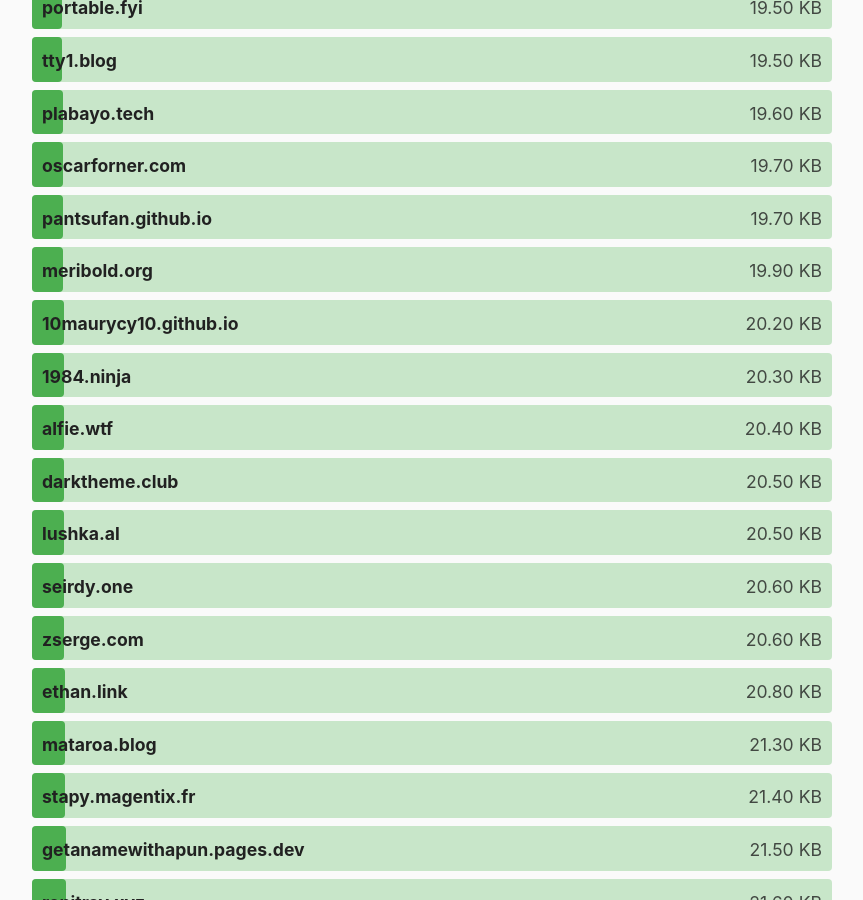
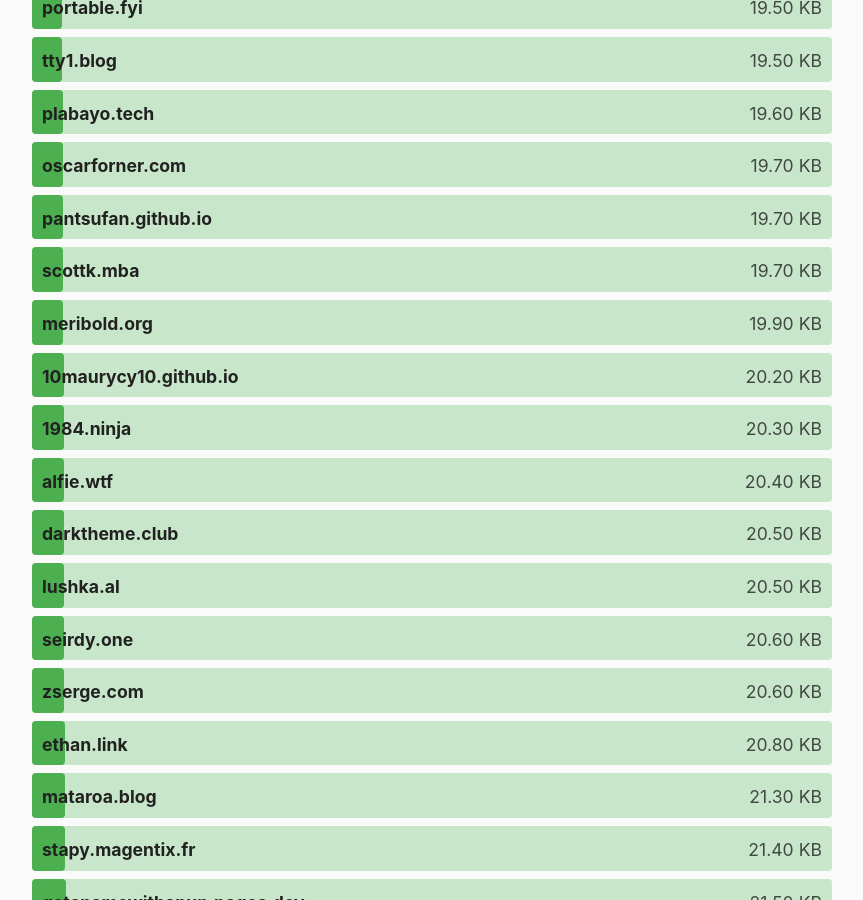
Before and after one commit to kevquirk/512kb.club, a Jekyll site: the page built from index.md, in a window 1280 px wide and 900 px high, scrolled down 7634 px. Shown: the whole window, without its empty margins (208-1071 px from the left). Built offline with Jekyll 4.4.1, drawn with Linux system fonts in a browser that asks for light colours.

Commit message:
Update sites.yml
https://gtmetrix.com/reports/scottk.mba/ICAJfsk8/

```diff
--- a/_data/sites.yml
+++ b/_data/sites.yml
@@ -2502,6 +2502,11 @@
   size: 58.9
   last_checked: 2022-05-15
 
+- domain: scottk.mba
+  url: https://scottk.mba/
+  size: 19.7
+  last_checked: 2023-06-16
+
 - domain: searchcandy.uk
   url: https://www.searchcandy.uk/
   size: 290
```
